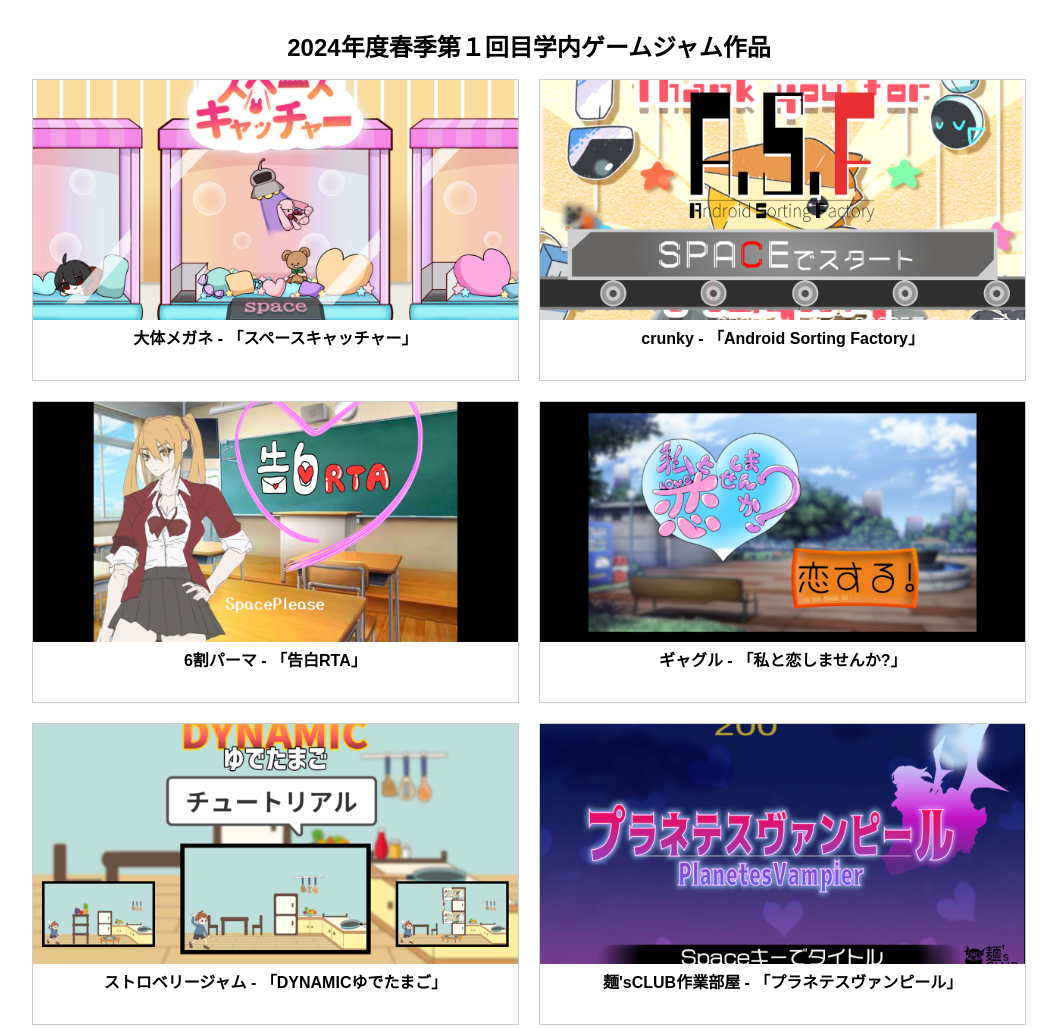
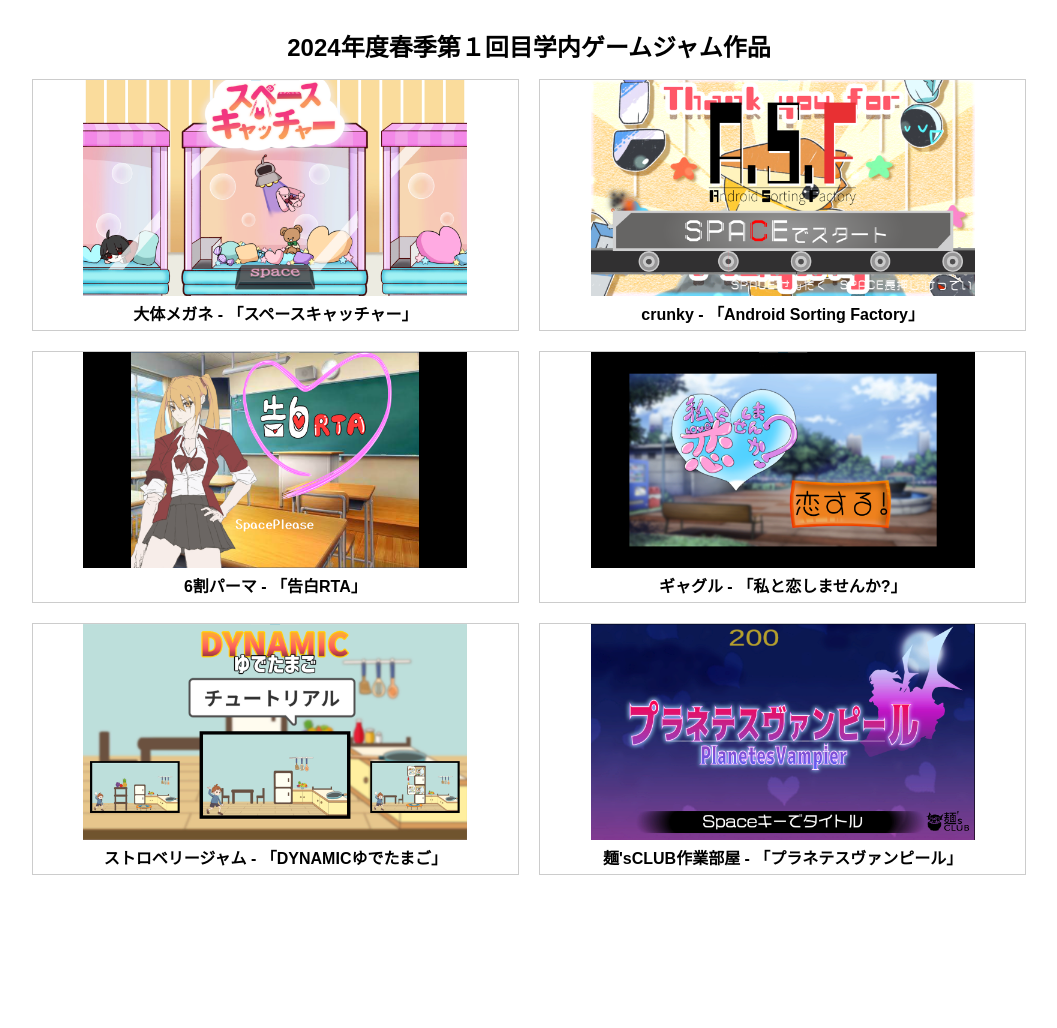
Before and after one commit to OIC-Shinchaemin/2024Spring_GameJam_01, a plain HTML site: page index.html in a window 1280 px wide. Shown: the whole page, without its empty margins (111-1168 px from the left). After the commit the page ends 903 px from the top, so only its background shows below. Drawn offline with Linux system fonts and the light colour scheme.

Commit message:
adjust screenshot

```diff
--- a/index.html
+++ b/index.html
@@ -24,7 +24,6 @@
         }
         .iframe-container {
             width: 48%;
-            height: 300px;
             border: 1px solid #ccc;
             position: relative;
             cursor: pointer;
@@ -34,10 +33,10 @@
             align-items: center;
         }
         .iframe-container img {
-            width: 100%;
-            height: 80%;
-            object-fit: cover;
-            position: relative;
+            object-fit: contain;
+            display: block;
+            max-width: 100%;
+            height: auto;
         }
         .iframe-container p {
             margin: 5px 0;
@@ -45,17 +44,21 @@
             font-weight: bold;
             text-align: center;
         }
-        .iframe-container iframe {
-            width: 100%;
-            height: 100%;
-            border: none;
-            display: none;
-        }
     </style>
     <script>
         function openGame(url) {
             window.open(url, '_blank');
         }
+
+        document.addEventListener("DOMContentLoaded", function() {
+            document.querySelectorAll(".iframe-container img").forEach(img => {
+                img.onload = function() {
+                    const scale = 0.3;
+                    img.style.width = `${img.naturalWidth * scale}px`;
+                    img.style.height = `${img.naturalHeight * scale}px`;
+                };
+            });
+        });
     </script>
 </head>
 <body>
```
